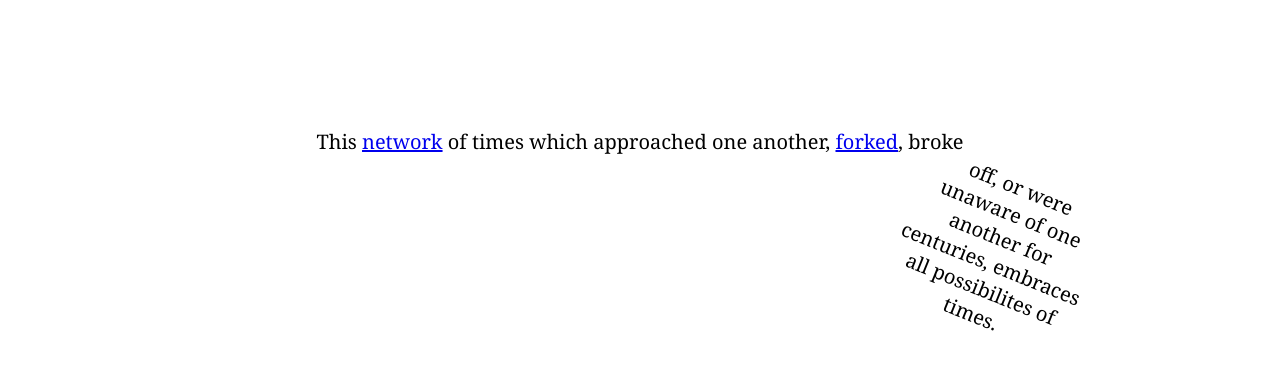
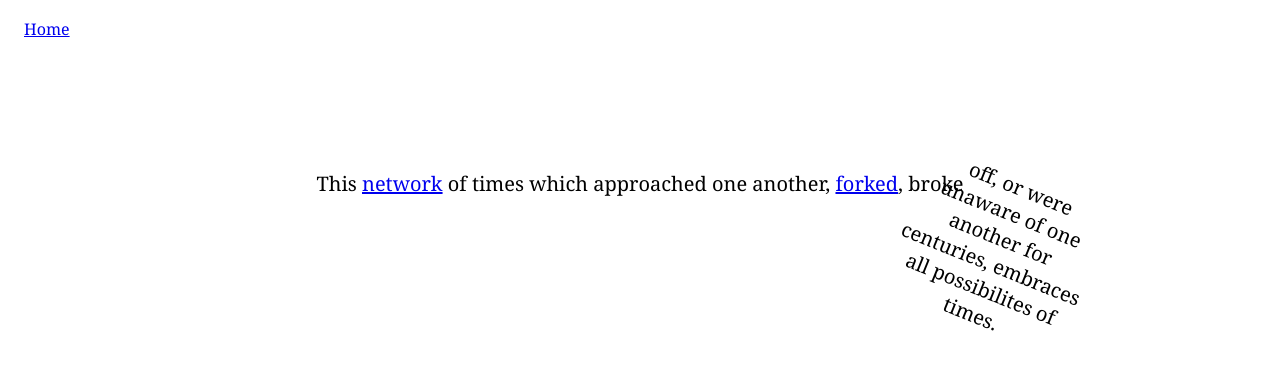
Before and after one commit to lyanan09/wcc-hypertext-concrete-poem, a plain HTML site: page index.html in a window 1280 px wide. Drawn offline with Linux system fonts and the light colour scheme.

Commit message:
update home link

```diff
--- a/css/style.css
+++ b/css/style.css
@@ -12,6 +12,12 @@ h1{
 p{
     font-size: 20px;
 }
+
+header a {
+    /* color: white; */
+    padding: 10px 16px;
+    display: inline-block;
+  }
 
 .centered-wrapper{
     width:800px;
--- a/index.html
+++ b/index.html
@@ -9,6 +9,9 @@
 
     </head>
     <body>
+        <header>
+            <a href="https://lyanan09.github.io/wcc-portfolio/">Home</a>
+        </header>
         <div class="centered-wrapper">
             <p>
                 This <a href="./network">network</a> of times which approached one another, <a href="./title">forked</a>, broke
```
